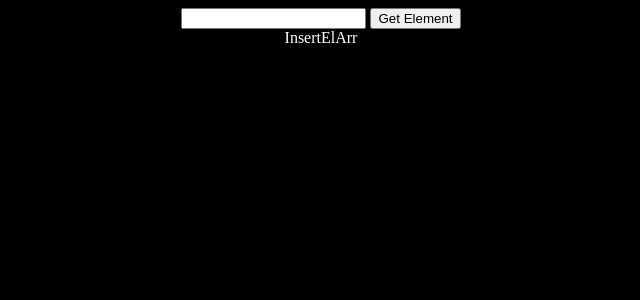
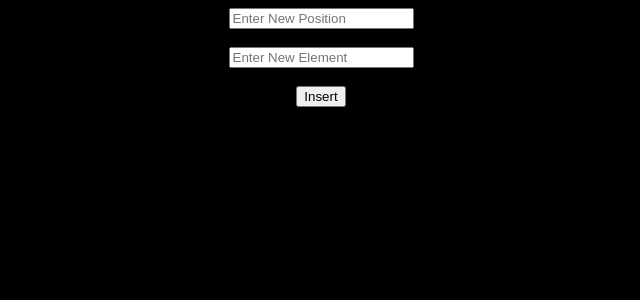
Before and after one commit to himan07/Data-Structure-in-JS, a React (Create React App) app: page / in a window 1280 px wide. Shown: the top 300 px of the page, without its empty margins (319-959 px from the left). Built offline with nearby package versions, Linux system fonts and the light colour scheme.

Commit message:
insertion an elenent in an array

```diff
--- a/src/App.js
+++ b/src/App.js
@@ -1,11 +1,11 @@
 import React from "react";
-import ArrayTraverse from "./files/ArrayTraverse";
+// import ArrayTraverse from "./files/ArrayTraverse";
 import InsertElArr from "./files/InsertElArr";
 
 const App = () => {
   return (
     <div style={{ textAlign: "center", color: "#fff" }}>
-     <ArrayTraverse />
+     {/* <ArrayTraverse /> */}
      <InsertElArr />
     </div>
   );
--- a/src/files/InsertElArr.jsx
+++ b/src/files/InsertElArr.jsx
@@ -1,9 +1,43 @@
-import React from 'react'
+import React, { useState } from "react";
 
 const InsertElArr = () => {
+  const [positions, setPositions] = useState();
+  const [elements, setElements] = useState();
+
+  let data = [60, 30, 10, 67, 40];
+
+  const handleClick = () => {
+    for (let i = data.length - 1; i >= 0; i--) {
+      if (i >= positions) {
+        data[i + 1] = data[i];
+        if (i == positions) {
+          data[i] = parseInt(elements);
+        }
+      }
+    }
+    console.log("dynamic data: ", data);
+  };
+
   return (
-    <div>InsertElArr</div>
-  )
-}
+    <div>
+      <input
+        type="text"
+        placeholder="Enter New Position"
+        onChange={(e) => setPositions(e.target.value)}
+      />
+      <br />
+      <br />
+      <input
+        type="text"
+        placeholder="Enter New Element"
+        onChange={(e) => setElements(e.target.value)}
+      />
+      <br />
+      <br />
 
-export default InsertElArr
+      <button onClick={handleClick}>Insert</button>
+    </div>
+  );
+};
+
+export default InsertElArr;
```
